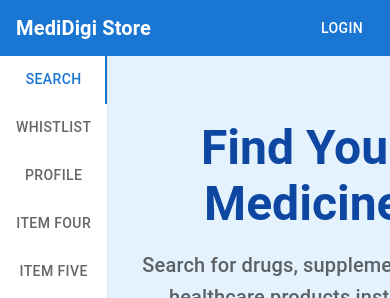
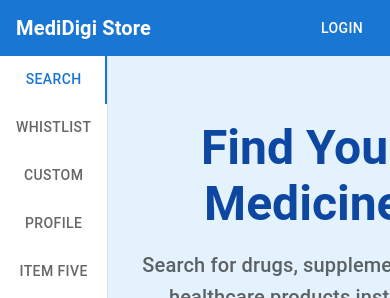
Before and after one commit to robinhoodxX/medidigi-store, a Next.js app: page /homepage/dashboard in a window 390 px wide. Shown: the top 298 px of the page. Built offline with nearby package versions, Linux system fonts and the light colour scheme; no server answers; what @mui/material-nextjs would draw is missing.

Commit message:
update leftmenudash styling for better layout and responsiveness

```diff
--- a/src/app/homepage/dashboard/components/leftmenudash.jsx
+++ b/src/app/homepage/dashboard/components/leftmenudash.jsx
@@ -61,8 +61,8 @@ export default function leftmenudash() {
         >
           <Tab label="Search" {...a11yProps(0)} />
           <Tab label="Whistlist" {...a11yProps(1)} />
-          <Tab label="Profile" {...a11yProps(2)} />
-          <Tab label="Item Four" {...a11yProps(3)} />
+          <Tab label="Custom" {...a11yProps(2)} />
+          <Tab label="Profile" {...a11yProps(3)} />
           <Tab label="Item Five" {...a11yProps(4)} />
           <Tab label="Item Six" {...a11yProps(5)} />
           <Tab label="Item Seven" {...a11yProps(6)} />
```
